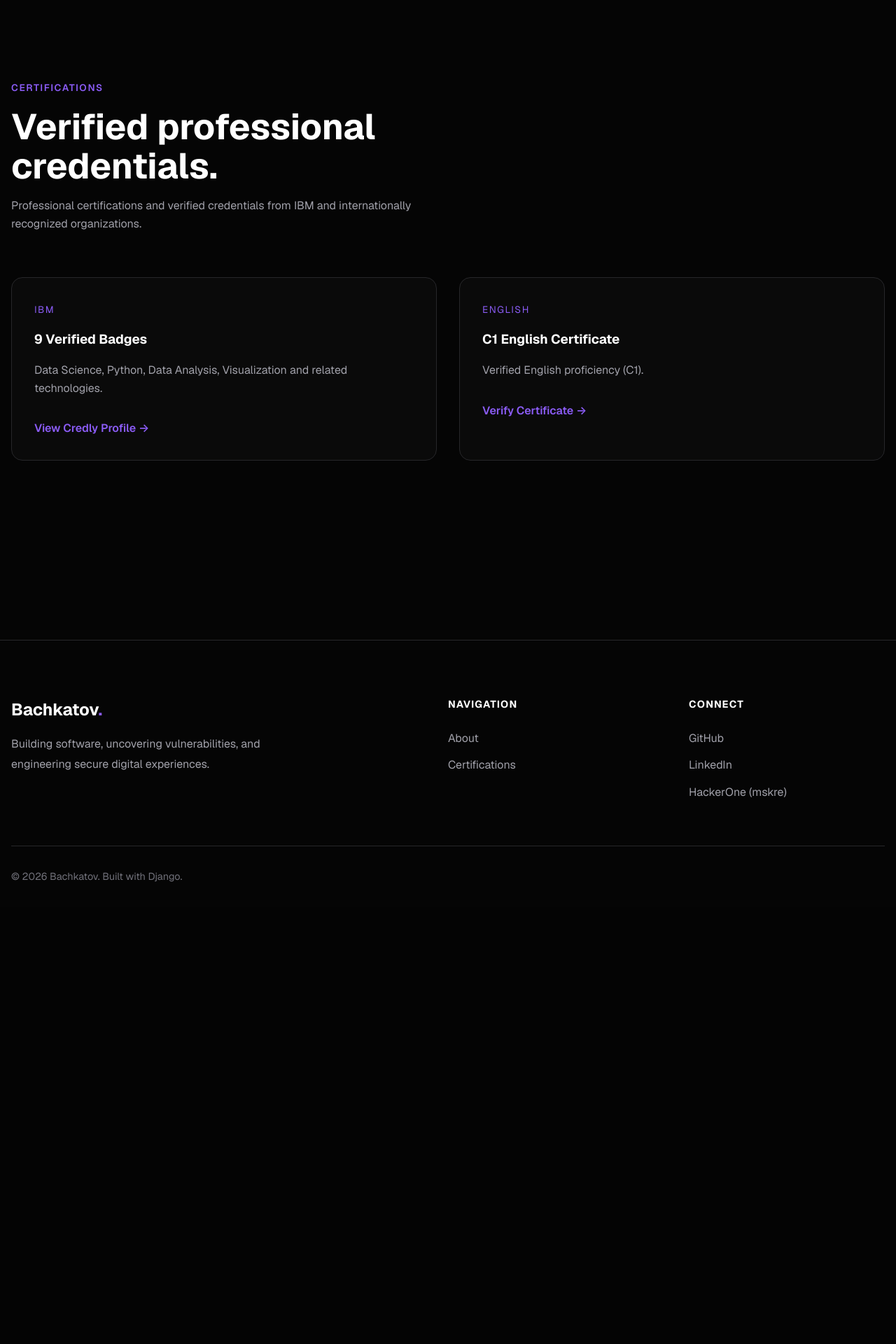
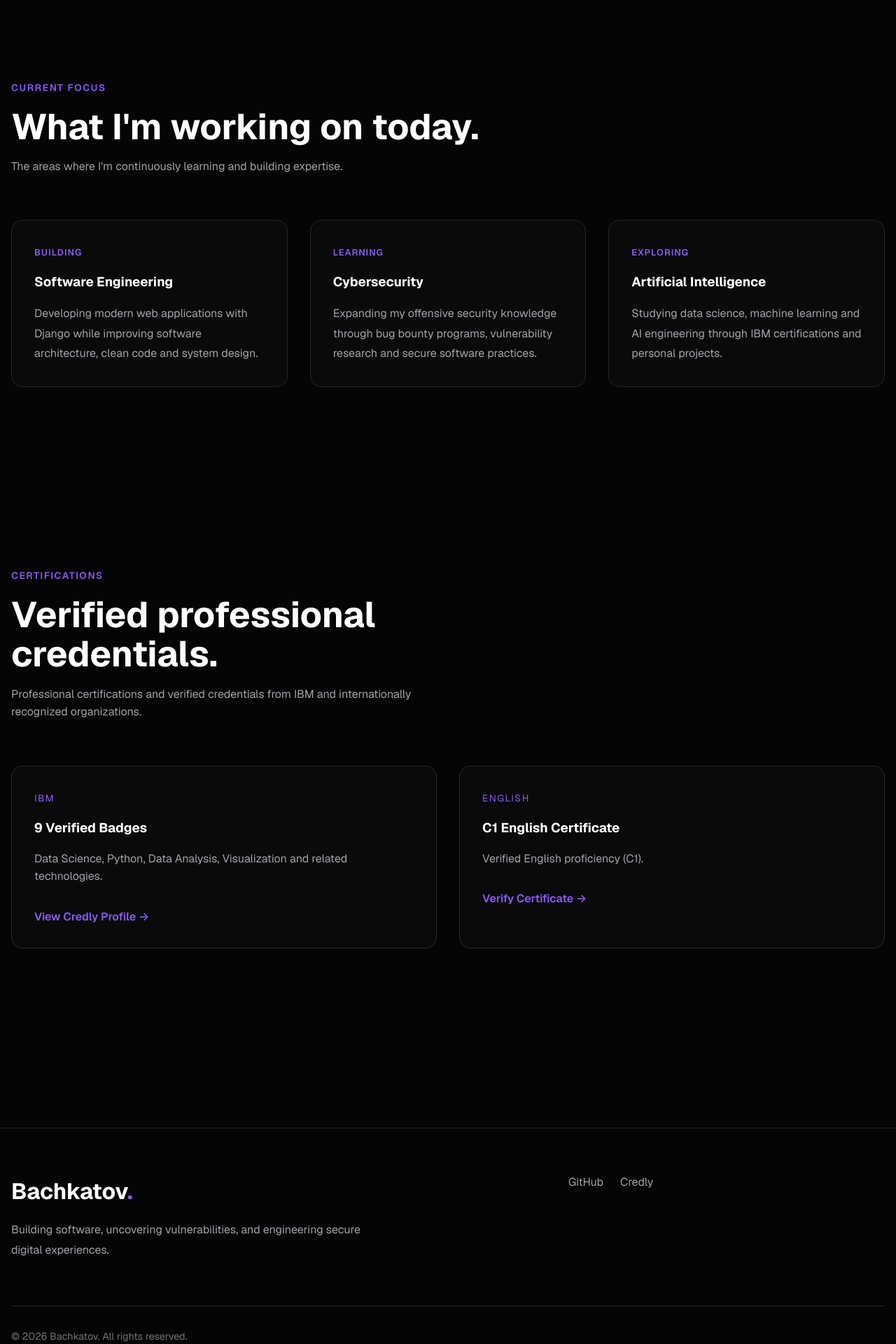
Before and after one commit to Mskre87/portfolio, a Django app: page / in a window 1280 px wide. Shown: the part 3200-5120 px from the top of the page at 70% size. Before the commit the page ends 4460 px from the top, so only its background shows below. Run offline with Django 5.2, Linux system fonts and the light colour scheme.

Commit message:
feat(hero): integrate professional profile photo

```diff
--- a/apps/core/context/site.py
+++ b/apps/core/context/site.py
@@ -1,19 +1,57 @@
-SITE = {
+from dataclasses import dataclass
 
-    "name": "Bachkatov",
 
-    "domain": "bachkatov.dev",
+@dataclass(frozen=True)
+class Site:
 
-    "tagline": "Building software, uncovering vulnerabilities, and engineering secure digital experiences.",
+    name: str
 
-    "email": "contact@bachkatov.dev",
+    domain: str
 
-    "github": "https://github.com/Mskre87",
+    tagline: str
 
-    "linkedin": "",
+    email: str
 
-    "hackerone": "",
+    github: str
 
-    "credly": "https://www.credly.com/users/dimitri-bachkatov",
+    linkedin: str
 
-}
+    credly: str
+
+    hackerone: str
+
+    intigriti: str
+
+    resume: str
+
+    copyright: str
+
+
+SITE = Site(
+
+    name="Bachkatov",
+
+    domain="bachkatov.dev",
+
+    tagline=(
+        "Building software, uncovering vulnerabilities, "
+        "and engineering secure digital experiences."
+    ),
+
+    email="contact@bachkatov.dev",
+
+    github="https://github.com/Mskre87",
+
+    linkedin="",
+
+    credly="https://www.credly.com/users/dimitri-bachkatov",
+
+    hackerone="",
+
+    intigriti="",
+
+    resume="",
+
+    copyright="© 2026 Bachkatov. All rights reserved.",
+
+)
--- a/apps/core/context_processors.py
+++ b/apps/core/context_processors.py
@@ -2,6 +2,7 @@ from .context.site import SITE
 from .context.navigation import NAVIGATION
 from .context.projects import PROJECTS
 from .context.certifications import CERTIFICATIONS
+from .context.current_focus import CURRENT_FOCUS
 
 def site_context(request):
     return {
@@ -9,4 +10,5 @@ def site_context(request):
         "navigation": NAVIGATION,
         "projects": PROJECTS,
         "certifications": CERTIFICATIONS,
+        "current_focus": CURRENT_FOCUS,
     }
--- /dev/null
+++ b/static/css/components/current_focus.css
@@ -0,0 +1,67 @@
+/* ========================================
+   CURRENT FOCUS
+======================================== */
+
+.focus-grid{
+
+    display:grid;
+
+    grid-template-columns:repeat(auto-fit,minmax(280px,1fr));
+
+    gap:2rem;
+
+}
+
+.focus-card{
+
+    padding:2rem;
+
+    border:1px solid var(--color-border);
+
+    border-radius:var(--radius-lg);
+
+    background:rgba(255,255,255,.02);
+
+    transition:.3s ease;
+
+}
+
+.focus-card:hover{
+
+    transform:translateY(-4px);
+
+    border-color:var(--color-accent);
+
+}
+
+.focus-card__status{
+
+    display:inline-block;
+
+    margin-bottom:1rem;
+
+    color:var(--color-accent);
+
+    font-size:.8rem;
+
+    text-transform:uppercase;
+
+    letter-spacing:.08em;
+
+    font-weight:600;
+
+}
+
+.focus-card h3{
+
+    margin-bottom:1rem;
+
+}
+
+.focus-card p{
+
+    color:var(--color-text-secondary);
+
+    line-height:1.8;
+
+}
--- a/static/css/components/footer.css
+++ b/static/css/components/footer.css
@@ -5,38 +5,47 @@
 .footer {
 
     margin-top: 8rem;
-
-    padding: 5rem 0 2rem;
+    padding: 4rem 0 2rem;
 
     border-top: 1px solid var(--color-border);
 
 }
 
-.footer__grid {
+.footer__content {
 
     display: grid;
 
-    grid-template-columns: 2fr 1fr 1fr;
+    grid-template-columns: minmax(0, 700px) auto;
 
-    gap: 4rem;
+    align-items: start;
+
+    gap: 6rem;
 
 }
 
 .footer__brand {
 
-    margin-bottom: 1rem;
+    max-width: 520px;
 
 }
 
-.footer__brand span {
+.footer__logo {
+
+    margin-bottom: 1rem;
+
+    font-size: 2rem;
+
+    font-weight: var(--font-weight-bold);
+
+}
+
+.footer__logo span {
 
     color: var(--color-accent);
 
 }
 
-.footer__description {
-
-    max-width: 420px;
+.footer__tagline {
 
     color: var(--color-text-secondary);
 
@@ -44,25 +53,15 @@
 
 }
 
-.footer h4 {
-
-    margin-bottom: 1.5rem;
-
-    font-size: .9rem;
-
-    text-transform: uppercase;
-
-    letter-spacing: .08em;
-
-}
-
 .footer__links {
 
     display: flex;
 
-    flex-direction: column;
+    flex-wrap: wrap;
 
-    gap: .8rem;
+    gap: 1.5rem;
+
+    align-content: flex-start;
 
 }
 
@@ -70,7 +69,9 @@
 
     color: var(--color-text-secondary);
 
-    transition: color .25s;
+    text-decoration: none;
+
+    transition: color .25s ease;
 
 }
 
@@ -88,19 +89,23 @@
 
     border-top: 1px solid var(--color-border);
 
+}
+
+.footer__bottom p {
+
     color: var(--color-text-muted);
 
     font-size: .9rem;
 
 }
 
-@media (max-width: 900px){
+@media (max-width: 900px) {
 
-    .footer__grid{
+    .footer__content {
 
-        grid-template-columns:1fr;
+        grid-template-columns: 1fr;
 
-        gap:3rem;
+        gap: 3rem;
 
     }
 
--- a/static/css/components/hero.css
+++ b/static/css/components/hero.css
@@ -127,26 +127,6 @@
 
 }
 
-/* Placeholder hasta agregar la fotografía */
-
-.hero__visual::before {
-
-    content: "";
-
-    width: 360px;
-    height: 360px;
-
-    border: 1px solid var(--color-border);
-
-    border-radius: 50%;
-
-    background:
-        radial-gradient(circle at center,
-            rgba(139, 92, 246, .12),
-            transparent 70%);
-
-}
-
 @media (max-width: 1024px) {
 
     .hero {
@@ -190,30 +170,31 @@
 .hero__image {
 
     width: 360px;
+
     aspect-ratio: 1;
 
     object-fit: cover;
+
+    object-position: center 18%;
 
     border-radius: 50%;
 
     border: 1px solid var(--color-border);
 
     box-shadow:
-        0 0 0 1px rgba(255,255,255,.03),
-        0 30px 80px rgba(0,0,0,.35);
+        0 24px 70px rgba(0,0,0,.30);
 
     transition:
-        transform .35s ease,
-        box-shadow .35s ease;
+        transform .3s ease,
+        box-shadow .3s ease;
 
 }
 
 .hero__image:hover {
 
-    transform: translateY(-6px);
+    transform: translateY(-5px);
 
     box-shadow:
-        0 0 0 1px rgba(139,92,246,.25),
-        0 35px 90px rgba(0,0,0,.45);
+        0 35px 90px rgba(0,0,0,.40);
 
 }
--- a/static/css/main.css
+++ b/static/css/main.css
@@ -17,6 +17,7 @@
 @import url("components/certifications.css");
 @import url("components/projects.css");
 @import url("components/section-title.css");
+@import url("components/current_focus.css");
 
 @import url("pages/home.css");
 @import url("pages/ui.css");
--- a/templates/components/current_focus.html
+++ b/templates/components/current_focus.html
@@ -0,0 +1,39 @@
+<section class="current-focus section reveal" id="focus">
+
+    <div class="container">
+
+        {% include "components/ui/section_title.html" with label="Current Focus" title="What I'm working on today." description="The areas where I'm continuously learning and building expertise." %}
+
+        <div class="focus-grid">
+
+            {% for area in current_focus %}
+
+                <article class="focus-card">
+
+                    <span class="focus-card__status">
+
+                        {{ area.status }}
+
+                    </span>
+
+                    <h3>
+
+                        {{ area.title }}
+
+                    </h3>
+
+                    <p>
+
+                        {{ area.description }}
+
+                    </p>
+
+                </article>
+
+            {% endfor %}
+
+        </div>
+
+    </div>
+
+</section>
--- a/templates/components/footer.html
+++ b/templates/components/footer.html
@@ -1,72 +1,54 @@
-<footer class="footer reveal">
+<footer class="footer">
 
     <div class="container">
 
-        <div class="footer__grid">
+        <div class="footer__content">
 
-            <div>
+            <div class="footer__brand">
 
-                <h2 class="footer__brand">
-                    Bachkatov<span>.</span>
+                <h2 class="footer__logo">
+                    {{ site.name }}<span>.</span>
                 </h2>
 
-                <p class="footer__description">
-                    Building software, uncovering vulnerabilities,
-                    and engineering secure digital experiences.
+                <p class="footer__tagline">
+                    {{ site.tagline }}
                 </p>
 
             </div>
 
-            <div>
+            <nav class="footer__links">
 
-                <h4>Navigation</h4>
+                {% if site.github %}
+                <a href="{{ site.github }}" target="_blank" rel="noopener noreferrer">
+                    GitHub
+                </a>
+                {% endif %}
 
-                <nav class="footer__links">
+                {% if site.linkedin %}
+                <a href="{{ site.linkedin }}" target="_blank" rel="noopener noreferrer">
+                    LinkedIn
+                </a>
+                {% endif %}
 
-                    <a href="#about">About</a>
-                    <a href="#certifications">Certifications</a>
+                {% if site.credly %}
+                <a href="{{ site.credly }}" target="_blank" rel="noopener noreferrer">
+                    Credly
+                </a>
+                {% endif %}
 
-                </nav>
+                {% if site.hackerone %}
+                <a href="{{ site.hackerone }}" target="_blank" rel="noopener noreferrer">
+                    HackerOne
+                </a>
+                {% endif %}
 
-            </div>
-
-            <div>
-
-                <h4>Connect</h4>
-
-                <nav class="footer__links">
-
-                    <a href="https://github.com/Mskre87"
-                       target="_blank"
-                       rel="noopener noreferrer">
-
-                        GitHub
-
-                    </a>
-
-                    <a href="#">
-
-                        LinkedIn
-
-                    </a>
-
-                    <a href="#">
-
-                        HackerOne (mskre)
-
-                    </a>
-
-                </nav>
-
-            </div>
+            </nav>
 
         </div>
 
         <div class="footer__bottom">
 
-            <span>
-                © 2026 Bachkatov. Built with Django.
-            </span>
+            <p>{{ site.copyright }}</p>
 
         </div>
 
--- a/templates/components/hero.html
+++ b/templates/components/hero.html
@@ -42,9 +42,9 @@
 
         </div>
 
-        {% load static %}
+        <div class="hero__visual">
 
-        <div class="hero__visual">
+            {% load static %}
 
             <img
                 src="{% static 'images/profile/profile.png' %}"
--- a/templates/pages/home.html
+++ b/templates/pages/home.html
@@ -12,6 +12,8 @@ Bachkatov.
 
 {% include "components/projects.html" %}
 
+{% include "components/current_focus.html" %}
+
 {% include "components/certifications.html" %}
 
 {% include "components/footer.html" %}
```
Also changed, not shown: apps/core/context/current_focus.py (added, +52 -0 lines).
